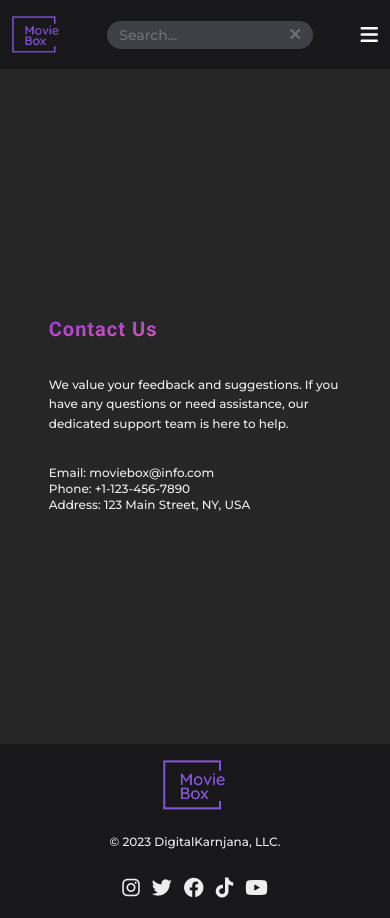
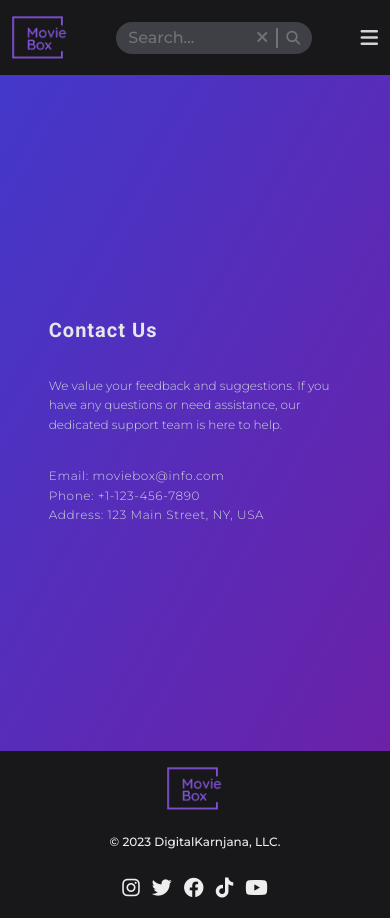
Before and after one commit to KanjanaSri/movie-box, a React (Vite) app: page /contact in a window 390 px wide. Built offline with nearby package versions, Linux system fonts and the light colour scheme; no server answers.

Commit message:
fix navbar

```diff
--- a/src/components/Header.jsx
+++ b/src/components/Header.jsx
@@ -4,9 +4,10 @@ import SearchForm from "./SearchForm";
 
 export default function Header() {
   const [open, setOpen] = useState(false);
+
   return (
     <nav className="w-full h-auto flex flex-wrap justify-between items-center py-4 px-3 sm:px-10 bg-zinc-900">
-      <div className="w-12 sm:w-16">
+      <div className="w-14 sm:w-14">
         <Link to="/">
           <img src="/logo.png" alt="logo" />
         </Link>
@@ -15,7 +16,7 @@ export default function Header() {
       <SearchForm />
 
       <button
-        className="block sm:hidden text-white text-xl"
+        className="block sm:hidden text-zinc-300 text-xl"
         onClick={() => setOpen((prev) => !prev)}
       >
         {open ? (
@@ -28,7 +29,7 @@ export default function Header() {
       <ul
         className={`${
           open ? "w-screen mt-5" : "hidden"
-        } text-center leading-relaxed text-sm md:text-base sm:flex gap-3 md:gap-5`}
+        } text-center leading-loose sm:text-sm md:text-base sm:flex gap-5 `}
       >
         <li>
           <NavLink to="/">Home</NavLink>
--- a/src/components/SaveList.jsx
+++ b/src/components/SaveList.jsx
@@ -10,7 +10,7 @@ export default function SaveList() {
   }, []);
 
   if (!saveList?.length)
-    return <h1 className="min-h-screen text-center mt-40">List is empty</h1>;
+    return <h1 className="min-h-[70vh] text-center mt-40">List is empty</h1>;
 
   return (
     <div className="min-h-screen flex flex-wrap justify-center gap-5 sm:gap-10 mx-3 sm:mx-5 my-10">
--- a/src/components/SearchForm.jsx
+++ b/src/components/SearchForm.jsx
@@ -6,10 +6,10 @@ export default function SearchForm() {
     useContext(SearchContext);
 
   return (
-    <div className=" bg-zinc-700 text-zinc-400 px-3 py-0.5 md:py-1 rounded-2xl">
+    <div className=" bg-zinc-700 text-zinc-400 px-3 py-1 md:py-1 rounded-2xl">
       <form onSubmit={handleSearchSubmit}>
         <input
-          className="text-sm md:text-base bg-transparent placeholder:text-zinc-500 focus:outline-none"
+          className="w-32 md:w-48 text-base bg-transparent placeholder:text-zinc-500 focus:outline-none"
           type="text"
           placeholder="Search..."
           spellCheck={false}
@@ -17,10 +17,16 @@ export default function SearchForm() {
           onChange={handleSearchChange}
         ></input>
 
-        <i
-          className="fa-solid fa-xmark text-zinc-500 cursor-pointer"
-          onClick={handleClear}
-        ></i>
+        <span className="divide-x-2 divide-zinc-500">
+          <i
+            className="fa-solid fa-xmark pr-2 text-zinc-500 cursor-pointer"
+            onClick={handleClear}
+          ></i>
+          <i
+            class="fa-solid fa-magnifying-glass pl-2 text-sm text-zinc-500 cursor-pointer"
+            onClick={handleSearchSubmit}
+          ></i>
+        </span>
       </form>
     </div>
   );
--- a/src/components/ui/About.jsx
+++ b/src/components/ui/About.jsx
@@ -6,12 +6,12 @@ export default function About() {
   }, []);
 
   return (
-    <div className="min-h-[80vh] flex justify-center items-center bg-neutral-800">
+    <div className="min-h-[80vh] flex justify-center items-center bg-gradient-to-tr from-indigo-700 to-purple-800">
       <div className="w-3/4 text-xs sm:text-sm md:text-lg">
-        <h1 className="font-[Roboto] tracking-wider font-bold text-xl md:text-4xl my-3.5 text-transparent bg-clip-text bg-gradient-to-br from-purple-600 to-rose-400">
+        <h1 className="font-[Roboto] tracking-wider font-bold text-xl md:text-4xl my-3.5 text-gray-200">
           Discover the World of Movies
         </h1>
-        <p className="leading-relaxed my-5">
+        <p className="leading-relaxed my-5 font-thin text-gray-300">
           Our movie app is your gateway to a vast world of films. Whether you're
           a dedicated cinephile or simply enjoy a good movie night, we have you
           covered. With our app, you can explore an extensive library of movies
--- a/src/components/ui/Contact.jsx
+++ b/src/components/ui/Contact.jsx
@@ -6,16 +6,16 @@ export default function Contact() {
   }, []);
 
   return (
-    <div className="min-h-[80vh] flex justify-center items-center bg-neutral-800">
+    <div className="min-h-[80vh] flex justify-center items-center bg-gradient-to-br from-indigo-700 to-purple-800">
       <div className="w-3/4 md:w-2/4 text-xs sm:text-sm md:text-lg">
-        <h1 className="font-[Roboto] tracking-wider font-bold text-xl md:text-4xl my-3.5 text-transparent bg-clip-text bg-gradient-to-br from-purple-600 to-rose-400">
+        <h1 className="font-[Roboto] tracking-wider font-bold text-xl md:text-4xl my-3.5 text-gray-200">
           Contact Us
         </h1>
-        <p className="leading-relaxed my-8">
+        <p className="leading-relaxed my-8 font-thin text-gray-300">
           We value your feedback and suggestions. If you have any questions or
           need assistance, our dedicated support team is here to help.
         </p>
-        <ul>
+        <ul className="leading-relaxed font-thin tracking-wider text-gray-300">
           <li>Email: moviebox@info.com</li>
           <li>Phone: +1-123-456-7890</li>
           <li>Address: 123 Main Street, NY, USA</li>
--- a/src/components/ui/Footer.jsx
+++ b/src/components/ui/Footer.jsx
@@ -3,7 +3,7 @@ import { Link } from "react-router-dom";
 export default function Footer() {
   return (
     <footer className="w-full h-auto px-10 flex flex-col sm:flex-row gap-6 justify-between items-center py-4 bg-zinc-900">
-      <div className="w-16">
+      <div className="w-14">
         <Link to="/">
           <img src="/logo.png" alt="logo" />
         </Link>
```
